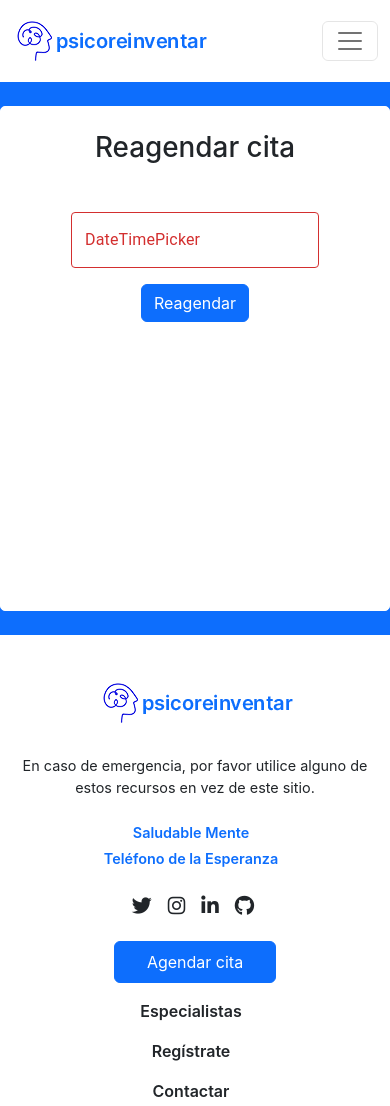
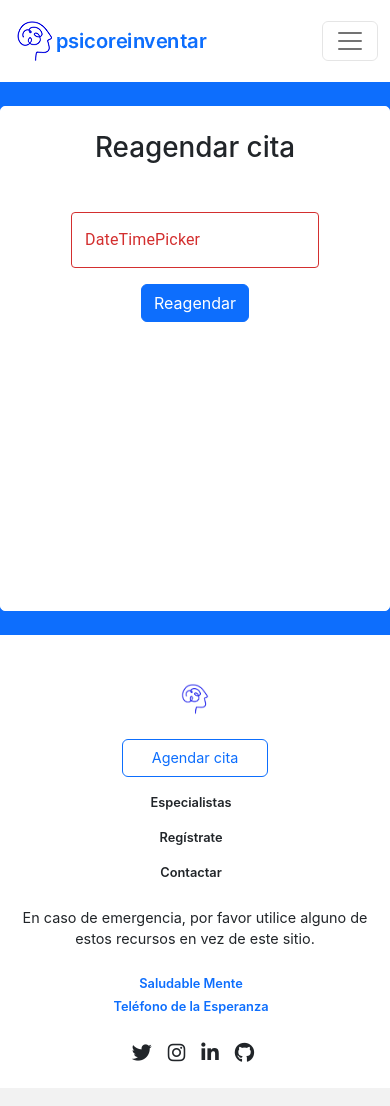
Before and after one commit to Zagarsix/Final-Project-Psicoreinventar, a React app in the folder app/: page /edit/appointment/1 in a window 390 px wide. Shown: the top 1106 px of the page. Built offline with nearby package versions, Linux system fonts and the light colour scheme; some packages are replaced by stand-ins of ours; no server answers.

Commit message:
arreglo footer

```diff
--- a/app/src/Layout.js
+++ b/app/src/Layout.js
@@ -4,8 +4,7 @@ import injectContext from "./store/appContext";
 import Home from "./pages/Home";
 import Specialists from "./pages/Specialists";
 import NotFound from "./pages/NotFound";
-// import Navbar from "./components/Navbar";
-import NavbarNew from "./components/NewNavbar";
+import Navbar from "./components/Navbar";
 import SuperAdmin from "./pages/Dashboard/SuperAdmin";
 import Dashboard from "./pages/Dashboard/Dashboard";
 import RegisterForm from "./components/RegisterForm";
@@ -27,8 +26,7 @@ const Layout = () => {
   return (
     <BrowserRouter>
       <ScrollToTop />
-      {/* <Navbar /> */}
-      <NavbarNew />
+      <Navbar />
       <Routes>
         <Route path="*" element={<NotFound />} />
         <Route path="/" element={<Home />} />
--- a/app/src/components/Footer.jsx
+++ b/app/src/components/Footer.jsx
@@ -2,13 +2,14 @@ import React from "react";
 import { Link, NavLink } from "react-router-dom";
 import "../styles/Footer.css";
 import Logo from "../img/nav-logo.png";
+import Logo2 from "../img/logo-head.png"
 
 const Footer = () => {
   return (
     <footer className="text-center text-lg-start mt-5">
       <div className="container">
         <div className="row justify-content-center">
-          <div className="col-sm-12 col-lg-7">
+          <div className="col-sm-12 col-md-8 col-lg-7 order-1 order-md-0">
             <div className="footer-logo pb-4">
               <img src={Logo} alt="Psicoreinventar logo" />
             </div>
@@ -52,7 +53,10 @@ const Footer = () => {
               </a>
             </div>
           </div>
-          <div className="col-sm-12 col-lg-4 col-xl-3">
+          <div className="col-sm-12 col-md-4 col-lg-4 col-xl-3 order-0 order-md-1 right-column">
+          <div className="image-logo-head mt-0 mb-4">
+              <img src={Logo2} alt="Psicoreinventar logo" style={{width:"2rem"}}/>
+            </div>
             <div className="d-flex justify-content-center justify-content-lg-start">
               <Link
                 className="btn btn-primary btn-md appointment-btn mb-3"
--- a/app/src/styles/Footer.css
+++ b/app/src/styles/Footer.css
@@ -1,16 +1,36 @@
 .footer-paragraph {
   font-size: 0.9rem;
 }
-
 .social-media-icon:hover .fa-brands {
   color: hsl(216, 98%, 62%);
   transition: 0.3s;
 }
-
 .active-link {
   color: #0d6efd !important;
 }
-
 .footer-copy-paragraph {
   font-size: 0.8rem;
 }
+.image-logo-head{
+  display:none;
+}
+
+@media (max-width:767.98px){
+   .footer-logo{
+    display: none;
+  }
+  .image-logo-head{
+    display: inline-block;
+  }
+  .appointment-btn{
+    background-color: white;
+    color:#0d6efd;
+    font-size: 0.9rem;
+  }
+  .right-column{
+    text-align: center;
+  }
+  .nav-link{
+    font-size: 0.8rem;
+  }
+}
```
Also changed, not shown: app/src/img/logo-head.png (added).
